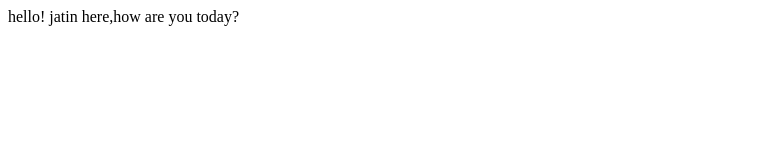
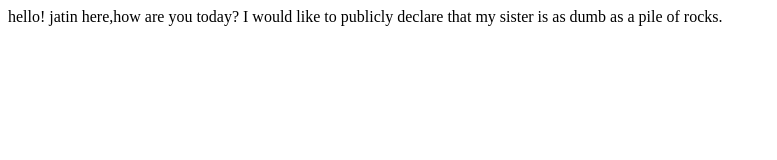
Before and after one commit to Jatin10024/jatin-first-site, a plain HTML site: page index.html in a window 1280 px wide. Shown: the whole page, without its empty margins (0-777 px from the left). Drawn offline with Linux system fonts and the light colour scheme.

Commit message:
Update index.html

```diff
--- a/index.html
+++ b/index.html
@@ -8,5 +8,6 @@
 </head>
 <body>
  hello! jatin here,how are you today?
+ I would like to publicly declare that my sister is as dumb as a pile of rocks.
 </body>
 </html>
```
